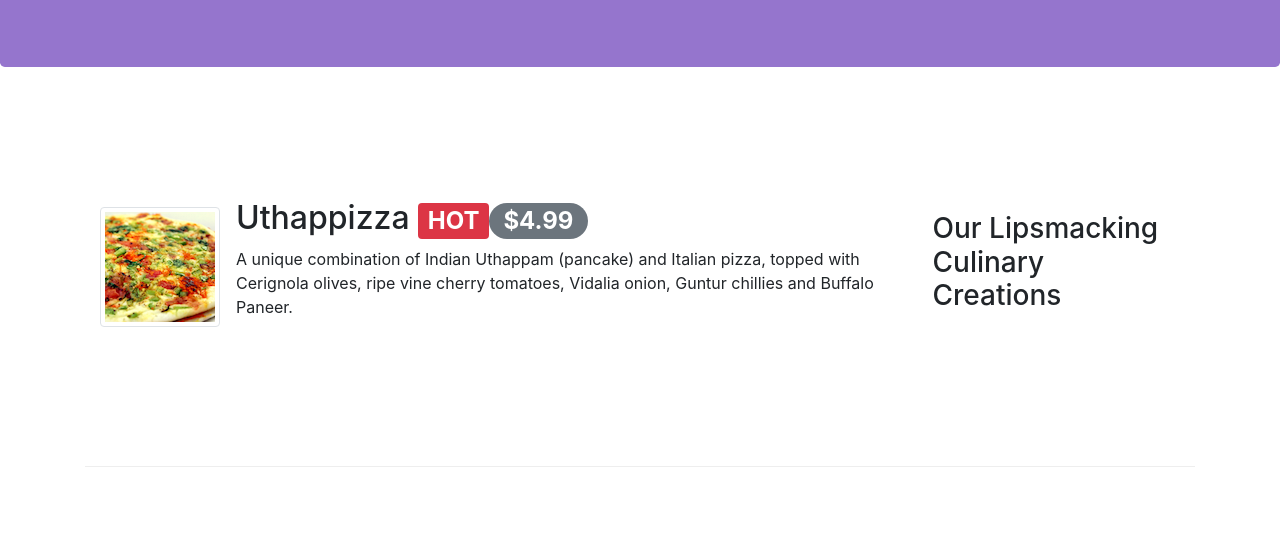
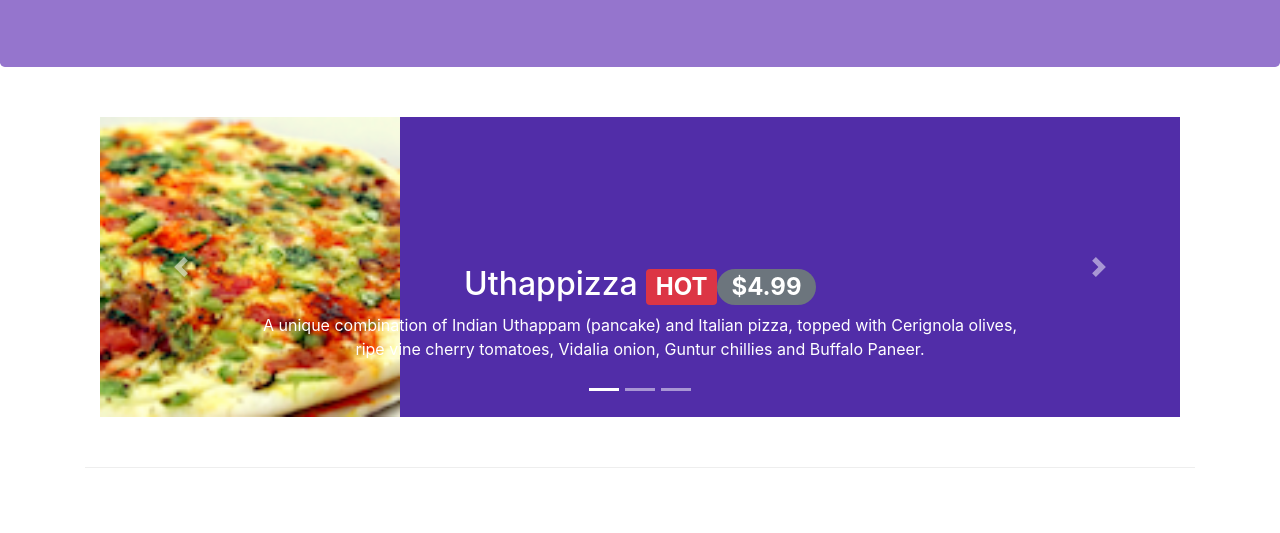
Before and after one commit to ldionisio/BootstrapCourse, a website: page index.html in a window 1280 px wide. Shown: the part 267-800 px from the top of the page. Drawn offline with nearby package versions, Linux system fonts and the light colour scheme.

Commit message:
carousel

```diff
--- a/css/styles.css
+++ b/css/styles.css
@@ -44,3 +44,18 @@ body {
     border-bottom: 1px solid #ddd;
     padding: 10px;
 }
+
+.carousel {
+    background:#512DA8;
+}
+
+.carousel-item {
+  height: 300px;
+}
+
+.carousel-item img {
+    position: absolute;
+    top: 0;
+    left: 0;
+    min-height: 300px;
+}
--- a/index.html
+++ b/index.html
@@ -100,6 +100,50 @@
     </header>
 
     <div class="container">
+        <div class="row row-content">
+            <div class="col">
+                <div id="mycarousel" class="carousel slide" data-ride="coursel">
+                    <div class="carousel-inner" role="listbox">
+                        <div class="carousel-item active">
+                            <img class="d-block img-fluid"
+                                src="img/uthappizza.png" alt="uthappizza">
+                            <div class="carousel-caption d-none d-md-block">
+                                <h2>Uthappizza <span class="badge badge-danger">HOT</span><span class="badge badge-pill badge-secondary">$4.99</span></h2>
+                                <p class="d-none d-md-block">A unique combination of Indian Uthappam (pancake) and Italian pizza, topped with Cerignola olives, ripe vine cherry tomatoes, Vidalia onion, Guntur chillies and Buffalo Paneer.</p>
+                            </div>
+                        </div>
+                        <div class="carousel-item">
+                            <img class="d-block img-fluid"
+                                src="img/buffet.png" alt="buffet">
+                            <div class="carousel-caption d-none d-md-block">
+                                <h2>Weekend Gran Buffet <span class="badge badge-danger">NEW</span></h2>
+                                <p class="d-none d-md-block">Featuring mouthwatering combinations with a choice of five different salads, six enticing appetizers, six main entrees and five choicest desserts. Free flowing bubbly and soft drinks. All for just $19.99 per person </p>
+                            </div>
+                        </div>
+                        <div class="carousel-item">
+                            <img class="d-block img-fluid"
+                            src="img/alberto.png" alt="alberto">
+                            <div class="carousel-caption d-none d-md-block">
+                                <h2>Alberto Somayya</h2>
+                                <h4>Executive Chef</h4>
+                                <p class="d-none d-md-block">Award winning three-star Michelin chef with wide International experience having worked closely with whos-who in the culinary world, he specializes in creating mouthwatering Indo-Italian fusion experiences. </p>
+                            </div>
+                        </div>
+                    </div>
+                    <ol class="carousel-indicators">
+                        <li data-target="#mycarousel" data-slide-to="0" class="active"></li>
+                        <li data-target="#mycarousel" data-slide-to="1"></li>
+                        <li data-target="#mycarousel" data-slide-to="2"></li>
+                    </ol>
+                    <a class="carousel-control-prev" href="#mycarousel" role="button" data-slide="prev">
+                        <span class="carousel-control-prev-icon"></span>
+                    </a>
+                    <a class="carousel-control-next" href="#mycarousel" role="button" data-slide="next">
+                        <span class="carousel-control-next-icon"></span>
+                    </a>
+                </div>
+            </div>
+        </div>
         <div class="row row-content align-items-center">
             <div class="col-12 col-sm-4 order-sm-last col-md-3">
                 <h3>Our Lipsmacking Culinary Creations</h3>
```
